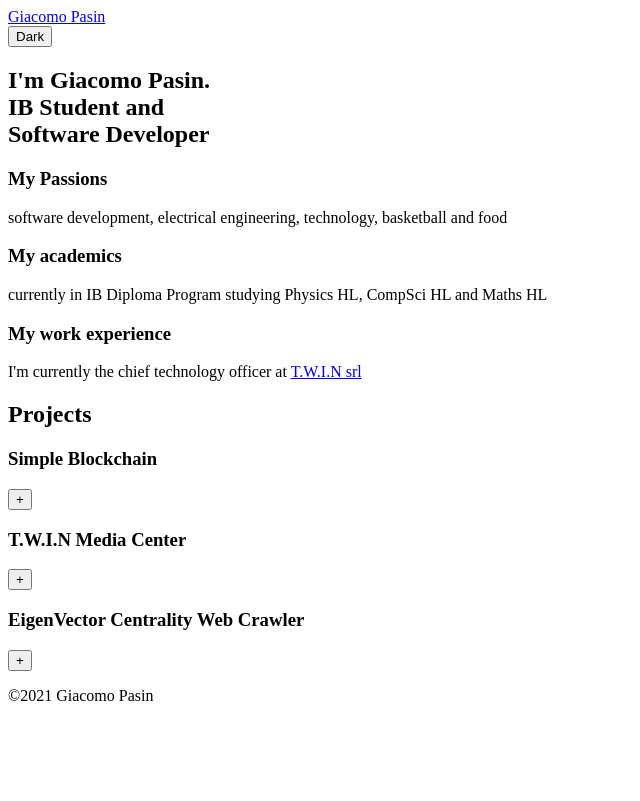
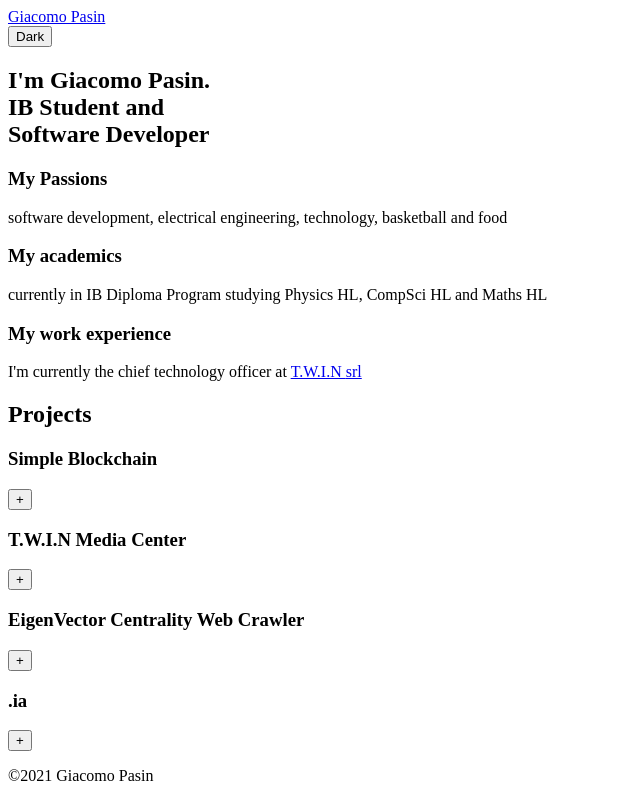
Before and after one commit to jackpeck2004/personal_website, a React app in the folder next/: page / in a window 1280 px wide. Shown: the whole page, without its empty margins (0-640 px from the left). Built offline with nearby package versions, Linux system fonts and the light colour scheme.

Commit message:
Added .ia project

```diff
--- a/next/components/pageSections/projects.tsx
+++ b/next/components/pageSections/projects.tsx
@@ -29,6 +29,13 @@ const Projects: React.FC = () => {
       githubUrl:
         'https://github.com/jackpeck2004/cs/tree/main/DP1/HL_09_Crawler',
     },
+    {
+      name: '.ia',
+      description:
+        'A search engine for social media influential people on twitter and linkedin. It is created as a project for my IB CompSci Internal Assessment. More coming soon...',
+      languages: ['JavaScript', 'GraphQL'],
+      frameworks: ['Vue', 'apollo', 'express'],
+    },
   ]);
 
   return (
```
